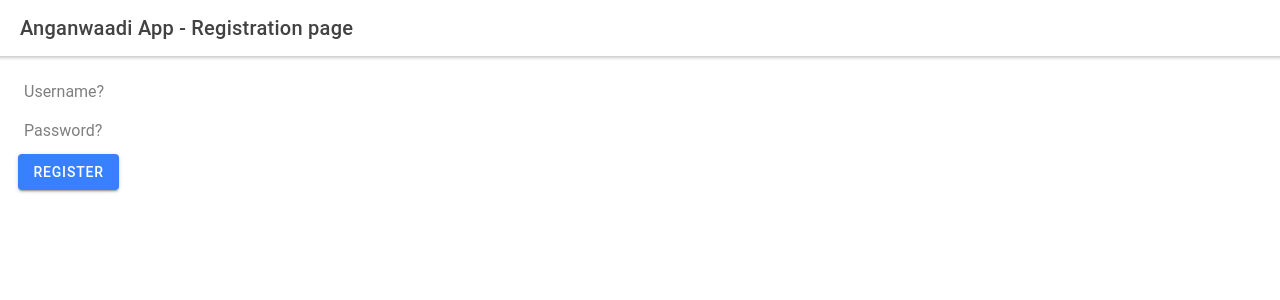
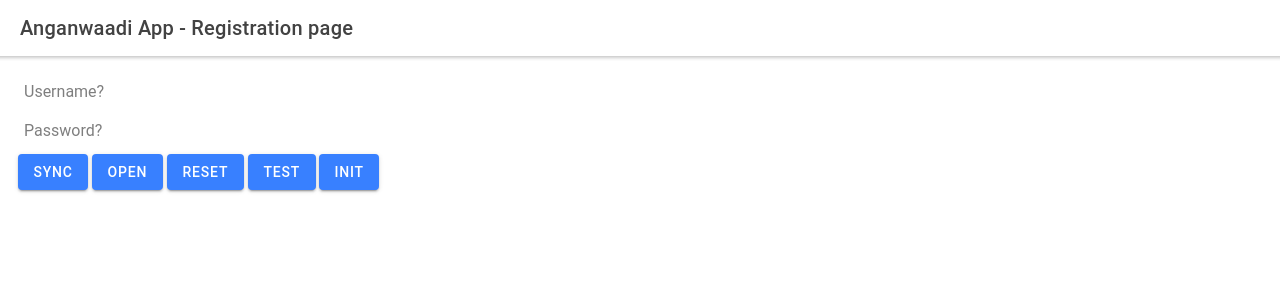
Before and after one commit to karthikhegde05/AnganwaadiAppFrontend, a React (Create React App) app: page /register in a window 1280 px wide. Shown: the top 300 px of the page. Built offline with nearby package versions, Linux system fonts and the light colour scheme.

Commit message:
localDB initial state

```diff
--- a/src/App.tsx
+++ b/src/App.tsx
@@ -40,7 +40,7 @@ const App: React.FC = () => (
           <Home />
         </Route>
         <Route exact path="/">
-          <Redirect to="/login" />
+          <Redirect to="/register" />
         </Route>
       </IonRouterOutlet>
     </IonReactRouter>
--- a/src/httpClient/LoginClient.ts
+++ b/src/httpClient/LoginClient.ts
@@ -4,10 +4,11 @@ export default class LoginClient{
 
 
 
-    static login(userID:String, password:String):Promise<String>{
+    static async login(userID:String, password:String):Promise<String>{
 
-
-        return Axios.post("http://localhost:8081/login",
+        //"http://172.16.128.125:8081/login"
+        var url = "http://192.168.249.1:8081/login"
+        return Axios.post(url,
         {
             "userID":userID,
             "password":password
@@ -33,3 +34,13 @@ export default class LoginClient{
 
 
 };
+
+// {
+//     "sam_ID": "abcd",
+//     "deadline_date": "2020-12-31T15:53:16",
+//     "completed_date": "2020-12-31T15:53:16",
+//     "healthStatus": null,
+//     "completed": true,
+//     "createdDate": "2020-12-31T15:53:16",
+//     "aww_id": 99
+// }
--- /dev/null
+++ b/src/httpClient/RestPath.ts
@@ -0,0 +1,16 @@
+export default class RestPath{
+
+    static baseUrl: string = "http://76bd-103-156-19-229.ngrok.io/";
+
+
+    static sync: string = "test/sync/";
+
+}
+
+//aww_id: 99
+// completed: true
+// completed_date: "2020-12-31T15:53:16"
+// createdDate: "2020-12-31T15:53:16"
+// deadline_date: "2020-12-31T15:53:16"
+// healthStatus: null
+// sam_ID: "abcd"
--- /dev/null
+++ b/src/httpClient/SyncClient.ts
@@ -0,0 +1,22 @@
+import Axios, {AxiosResponse} from 'axios';
+import RestPath from './RestPath';
+
+export default class SyncClient{
+
+    static async sync(aww_id:string, timestamp: string){
+
+        var serviceurl = RestPath.baseUrl + RestPath.sync;
+        var arguements = aww_id + "/"+ timestamp;
+
+        var url = serviceurl+arguements;
+
+        console.log(url);
+
+        var response = await Axios.get(url);
+        return response.data;
+        // then((response) => {console.log(response.data)})
+        // .catch((err) => {console.log(err)});
+
+
+    }
+}
--- a/src/pages/Register.tsx
+++ b/src/pages/Register.tsx
@@ -6,14 +6,47 @@ import { IonContent,
     IonInput,
     IonButton } from '@ionic/react';
 import React, {useState, useEffect} from 'react';
+import LocalDB from '../storage/LocalDB';
+import SyncClient from '../httpClient/SyncClient';
 
 const Register: React.FC = () => {
 
     const [username, setUsername] = useState<string>("")
     const [password, setPassword] = useState<string>("")
 
-    function registerUser(){ // use an effect instead
-        alert(username+ " " + password);
+    function open(){
+      LocalDB.open();
+    }
+
+    function reset(){
+      LocalDB.reset();
+    }
+
+    function test(){
+      LocalDB.test();
+    }
+
+    async function registerUser(){ // use an effect instead
+        // LocalDB.reset();
+        // await LocalDB.open();
+        // await LocalDB.init();
+        // LocalDB.close();
+
+
+        // await LocalDB.open();
+        // console.log("wowow");
+        await LocalDB.sync();
+        // console.log("asasa");
+        // LocalDB.close();
+
+    }
+
+    function sync(){
+      LocalDB.sync();
+    }
+
+    function init(){
+      LocalDB.init();
     }
 
   return (
@@ -26,7 +59,11 @@ const Register: React.FC = () => {
       <IonContent className="ion-padding">
         <IonInput placeholder="Username?" onIonChange={(e: any) => setUsername(e.target.value)} />
         <IonInput placeholder="Password?" onIonChange={(e: any) => setPassword(e.target.value)} />
-        <IonButton onClick={registerUser}>Register</IonButton>
+        <IonButton onClick={sync}>sync</IonButton>
+        <IonButton onClick={open}>Open</IonButton>
+        <IonButton onClick={reset}>Reset</IonButton>
+        <IonButton onClick={test}>Test</IonButton>
+        <IonButton onClick={init}>Init</IonButton>
       </IonContent>
     </IonPage>
   );
--- /dev/null
+++ b/src/storage/LocalDB.ts
@@ -0,0 +1,190 @@
+import { SQLite , SQLiteObject, SQLiteOriginal} from '@ionic-native/sqlite';
+import Axios, {AxiosResponse}  from 'axios';
+import SyncClient from '../httpClient/SyncClient';
+import {SQLitePorter} from '@awesome-cordova-plugins/sqlite-porter';
+import { findAllInRenderedTree } from 'react-dom/test-utils';
+
+type Followup = {
+    followupId: Number,
+    deadlineDate: String,
+    completedDate: String,
+    hasCompleted: boolean,
+    patientId: Number
+}
+
+
+
+type healthStatusDTO = {
+
+    hs_ID:number,
+    height:number,
+    weight:number,
+    muac:number,
+    growth_status: string,
+    symptoms: string,
+
+}
+
+type FollowupDTO = {
+    followupId: number,
+    workerId: number,
+    deadline: string,
+    completedOn: string,
+    completed: boolean,
+    samId: string,
+    healthStatus: healthStatusDTO
+    createdDate: string,
+}
+
+export default class LocalDB{
+
+
+    private static db: SQLiteObject;
+
+    static async open(){
+
+        this.db = await SQLite.create({name: 'anganwaadiLocalDB.db', location: 'default'});
+        console.log(this.db);
+
+    }
+
+    static async init(){
+
+        this.db.executeSql(`CREATE TABLE IF NOT EXISTS sync (
+            table_name string Primary key,
+            last_sync datetime
+        );`);
+
+        this.db.executeSql("insert into sync values (?, ?)", ["followUp", "2000-01-01T10:00:00.000"]);
+
+        this.db.executeSql(`CREATE TABLE IF NOT EXISTS followup (
+            followupId integer PRIMARY KEY,
+            samId integer,
+            workerId string,
+            deadline datetime,
+            completedOn datetime,
+            completed integer,
+            healthStatusId integer
+        );`).catch(error => console.log(error));
+
+        this.db.executeSql(`CREATE TABLE IF NOT EXISTS workerDetails (
+            aww_id integer PRIMARY KEY,
+            name string
+        )`);
+
+        this.db.executeSql("insert into workerDetails values (?, ?)", ["99", "dude"]);
+
+    }
+
+    static async sync(){
+
+        var result;
+        result = await this.db.executeSql('SELECT * FROM sync', []);
+        var last_sync:string = result.rows.item(0).last_sync;
+
+        result = await this.db.executeSql('SELECT * FROM workerDetails', []);
+        var workerId:string = result.rows.item(0).aww_id.toString();
+        var response = await SyncClient.sync(workerId, last_sync);
+        var newLastSync = await this.insertFollowUp(response);
+
+        this.db.executeSql(`UPDATE sync SET last_sync = ? WHERE table_name = 'followUp'`, [newLastSync])
+        .catch((error) => {console.log(error)});
+
+    }
+
+    private static async insertFollowUp(followups: FollowupDTO[]):Promise<string>{
+
+        var max:number = 0;
+        var latest:string = "";
+
+        try{
+            await this.db.transaction((t) =>{
+                followups.forEach((followup) =>{
+
+                    t.executeSql("INSERT INTO followup values (?,?,?,?,?,?,?)", [
+                        followup.followupId,
+                        followup.samId,
+                        followup.workerId,
+                        followup.deadline,
+                        followup.completedOn,
+                        followup.completed,
+                        Number(followup.healthStatus.hs_ID)
+                    ]);
+                    var date = new Date(followup.createdDate);
+
+                    if(max < date.getTime()){
+                        max = date.getTime();
+                        latest = followup.createdDate;
+                    }
+
+                });
+
+
+            });
+
+            return latest;
+
+        }
+        catch(error){
+
+            console.log("insert failed");
+            console.log(error);
+
+            return "failed";
+
+        }
+    }
+
+    static async test(){
+        var result = await this.db.executeSql(`select * from sync
+        where table_name = 'followUp'`, []);
+        console.log(result.rows.item(0));
+    }
+
+    static close(){
+        this.db.close();
+    }
+
+    static reset(){
+        SQLite.deleteDatabase({name: 'anganwaadiLocalDB.db', location: 'default'});
+    }
+
+
+    //converts from db date format to rest date format
+    private static dateDBtoRest(dbString:string):string{
+
+        var date:Date = new Date(dbString);
+
+        return date.toISOString();
+    }
+
+    private static dateResttoDB(restString:string):string{
+
+
+        var date:Date = new Date(restString);
+
+        return date.getFullYear().toString() + "-"
+                + (date.getMonth() + 1).toString() + "-"
+                + date.getDay().toString() + " "
+                + date.getHours().toString() + ":"
+                + date.getMinutes().toString() + ":"
+                + date.getSeconds().toString() + "."
+                + date.getMilliseconds();
+
+
+
+    }
+
+
+
+
+
+}
+
+// foreign key(hs_id) references healthStatus(hs_id),
+
+// deadline_date datetime,
+//                             completed_date datetime,
+//                             hs_id integer,
+//                             foreign key(hs_id) references healthStatus(hs_id),
+//                             completed integer,
```
Also changed, not shown: package.json (+7 -0 lines), 1 other file (tests, documents, lock files or other folders).
